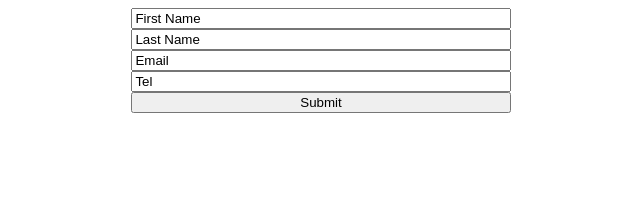
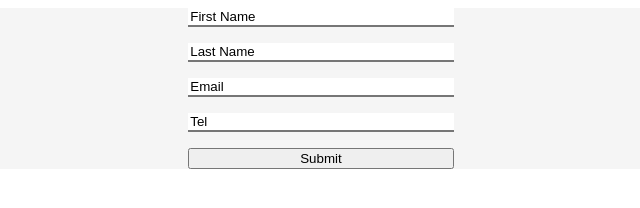
Before and after one commit to Developstar/vue-2, a plain HTML site: page index.html in a window 1280 px wide. Shown: the whole page, without its empty margins (319-959 px from the left). Drawn offline with nearby package versions, Linux system fonts and the light colour scheme.

Commit message:
styled app, page_heading & input_box

```diff
--- a/index.css
+++ b/index.css
@@ -1,3 +1,13 @@
+#app{
+    width: 70%;
+    margin: 0 auto;
+    background: whitesmoke;
+}
+
+.page_heading{
+    background-color: aqua;
+}
+
 .input_area{
     display: flex;
     flex-direction: column;
@@ -7,6 +17,12 @@
 
 }
 
+.input_box{
+    border-top: 0px;
+    border-left: 0;
+    border-right: 0;
+    margin-bottom: 1rem;
+}
 
 .para{
     /* display: none; */
```
